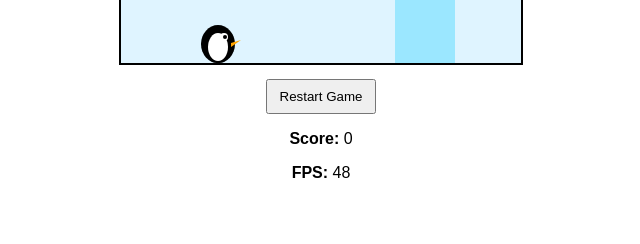
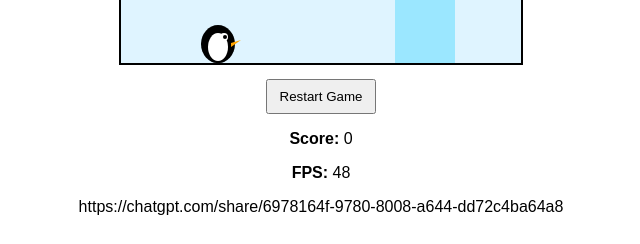
Before and after one commit to jjjjhogan/penguin, a Flask app: page /flappy in a window 1280 px wide. Shown: the part 582-826 px from the top of the page, without its empty margins (319-959 px from the left). Before the commit the page ends 760 px from the top, so only its background shows below. Run offline with Flask 3, Linux system fonts and the light colour scheme; the visitor is signed in with stand-in values (Sample User, id 1).

Commit message:
erics turn

```diff
--- a/templates/flappy.html
+++ b/templates/flappy.html
@@ -218,3 +218,7 @@ requestAnimationFrame(gameLoop);
 
 </body>
 </html>
+
+
+
+https://chatgpt.com/share/6978164f-9780-8008-a644-dd72c4ba64a8
```
